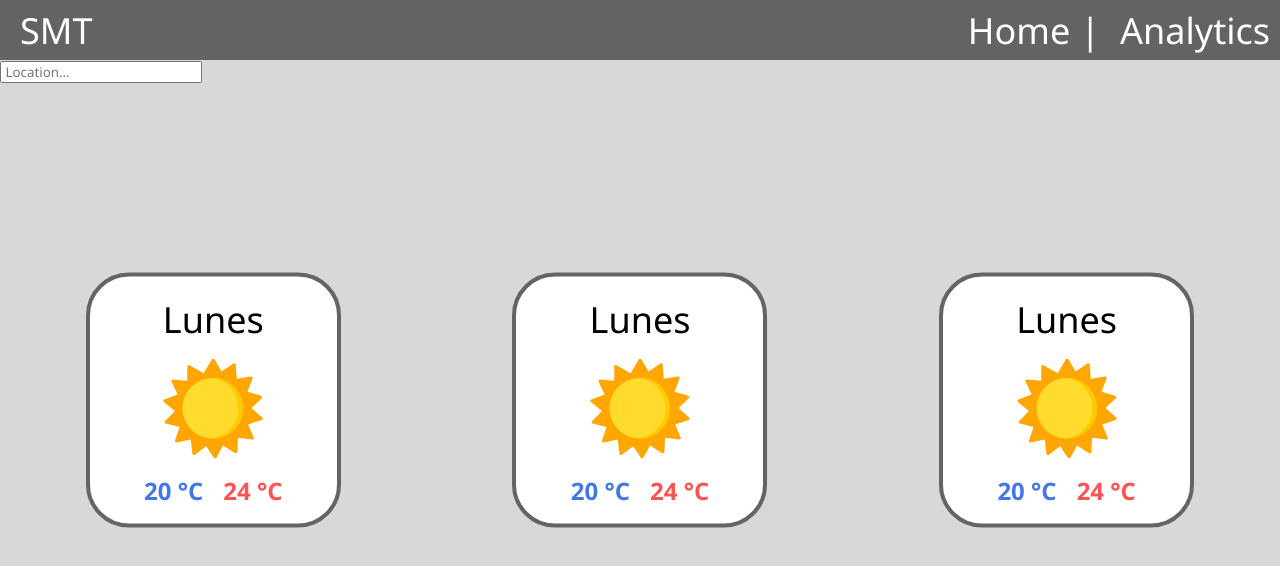
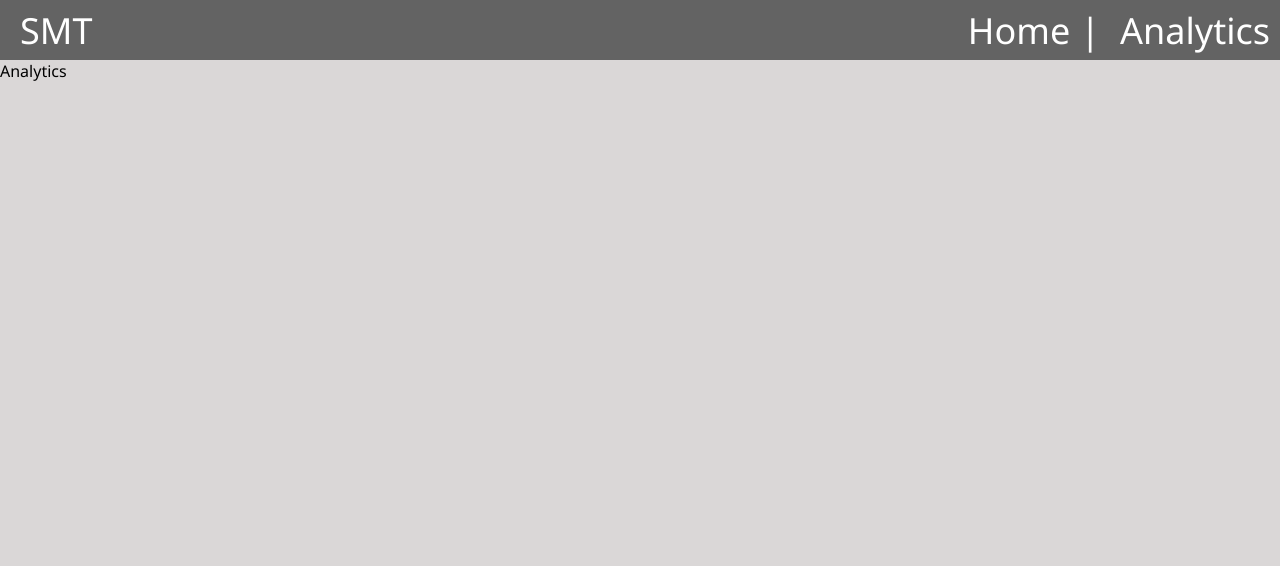
Before and after one commit to Stefafrontani/academy-3.0, a React (Create React App) app: page /analytics in a window 1280 px wide. Shown: the top 566 px of the page. Built offline with nearby package versions, Linux system fonts and the light colour scheme.

Commit message:
Added Analytics view

```diff
--- a/src/components/App/App.css
+++ b/src/components/App/App.css
@@ -3,3 +3,9 @@
     margin: 0px;
     font-family: "Segoe UI", Tahoma, Geneva, Verdana, sans-serif;
 }
+
+main {
+    width: 100vw;
+    height: calc(100vh - 60px);
+    background-color: #dad7d7;
+}
--- a/src/components/App/App.js
+++ b/src/components/App/App.js
@@ -1,6 +1,6 @@
 import React, { Component } from "react";
 import Header from "../Header/Header.js";
-import Home from "../../views/Home/Home.js";
+import Routing from "../../routing.jsx";
 import "./App.css";
 
 class App extends Component {
@@ -8,7 +8,9 @@ class App extends Component {
         return (
             <div className="App">
                 <Header />
-                <Home />
+                <main>
+                    <Routing />
+                </main>
             </div>
         );
     }
--- a/src/routing.jsx
+++ b/src/routing.jsx
@@ -1,11 +1,13 @@
-import { Route, Switch } from 'react-router-dom';
-import React from 'react';
-import Home from './client/views/Home';
+import { Route, Switch } from "react-router-dom";
+import React from "react";
+import Home from "./views/Home.js";
+import Analytics from "./views/Analytics.js";
 
 const Routing = () => (
-  <Switch>
-    <Route path="/" exact component={Home} />
-  </Switch>
+    <Switch>
+        <Route path="/" exact component={Home} />
+        <Route path="/analytics" exact component={Analytics} />
+    </Switch>
 );
 
 export default Routing;
--- /dev/null
+++ b/src/views/Analytics.js
@@ -0,0 +1,7 @@
+import React from "react";
+
+const Analytics = () => {
+    return <>Analytics</>;
+};
+
+export default Analytics;
--- /dev/null
+++ b/src/views/Home.js
@@ -0,0 +1,14 @@
+import React from "react";
+import Location from "../components/Location/Location.js";
+import WeatherCards from "../components/WeatherCards/WeatherCards.js";
+
+const Home = () => {
+    return (
+        <>
+            <Location />
+            <WeatherCards />
+        </>
+    );
+};
+
+export default Home;
--- a/src/views/Home/Home.css
+++ /dev/null
@@ -1,5 +0,0 @@
-main {
-    width: 100vw;
-    height: calc(100vh - 60px);
-    background-color: #dad7d7;
-}
--- a/src/views/Home/Home.js
+++ /dev/null
@@ -1,15 +0,0 @@
-import React from "react";
-import "./Home.css";
-import Location from "../../components/Location/Location.js";
-import WeatherCards from "../../components/WeatherCards/WeatherCards.js";
-
-const Home = () => {
-    return (
-        <main>
-            <Location />
-            <WeatherCards />
-        </main>
-    );
-};
-
-export default Home;
```
